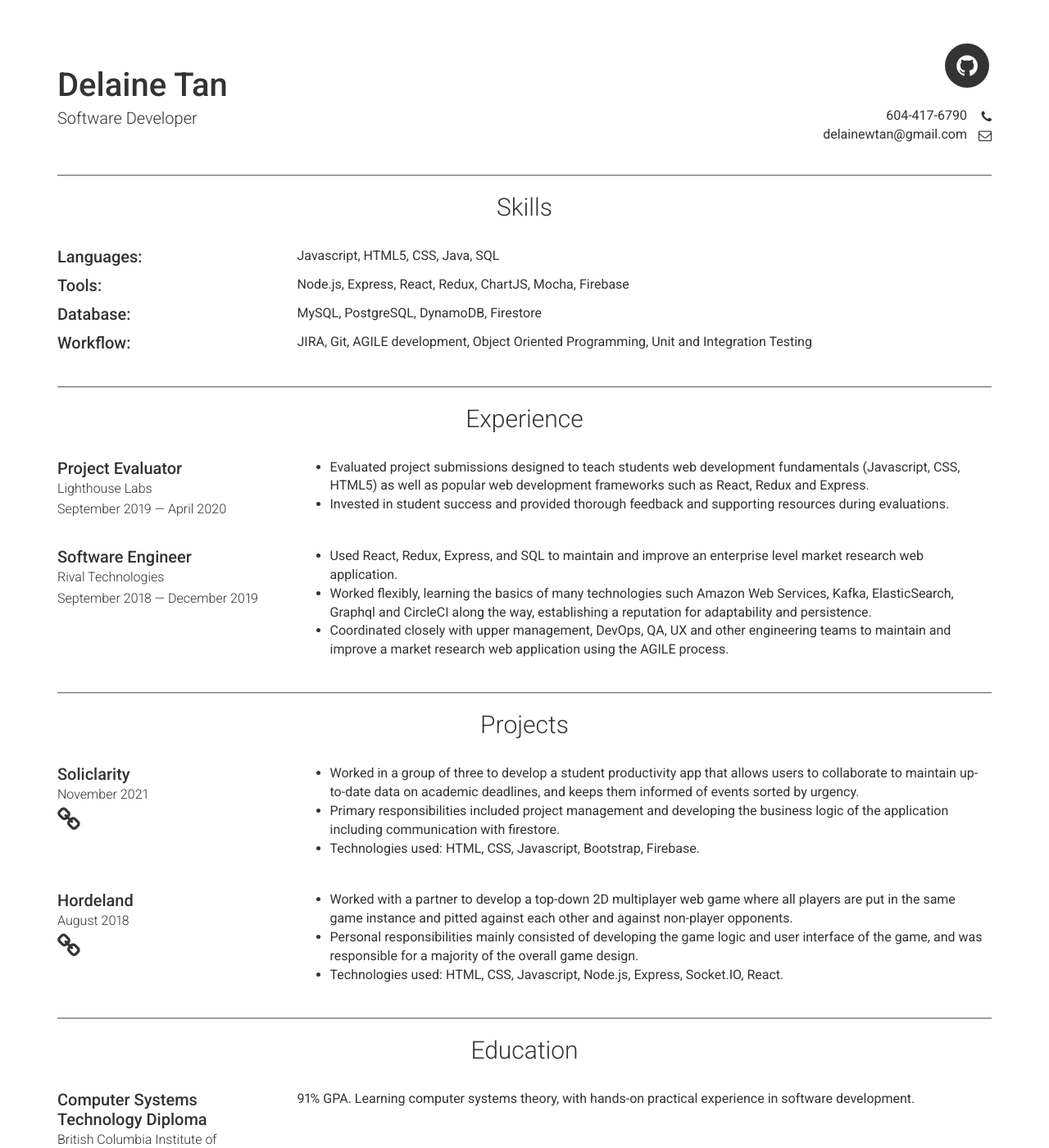
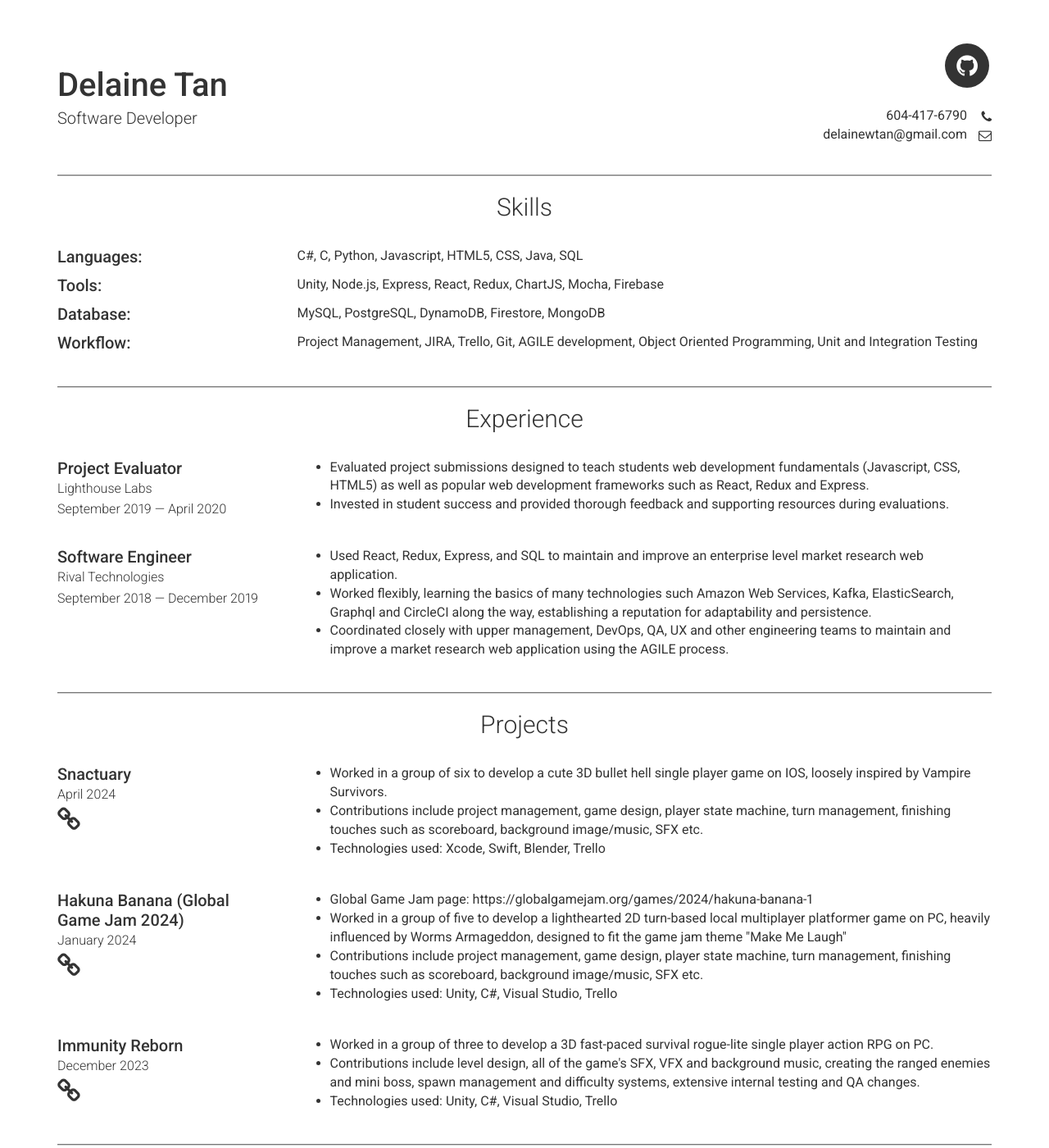
Before and after one commit to DelaineWTan/delainewtan.github.io, a Jekyll site: the page built from index.md, in a window 1280 px wide and 1400 px high. Shown: the whole window at 82% size. Built offline with Jekyll 4.4.1, drawn with Linux system fonts in a browser that asks for light colours; some of the changed text lies outside the part shown.

Commit message:
2024 March resume update.

```diff
--- a/_data/education.yml
+++ b/_data/education.yml
@@ -1,24 +1,18 @@
 - layout: left
   company: British Columbia Institute of Technology
-  dates: Graduating January 2024
+  dates: Sep 2023 - April 2026
+  qualification: Bachelor's of Applied Science - Game Development Option
+  description: |
+    95% GPA. Learning game design, game development, higher-level mathematics, physics, advanced computing skills and theoretical knowledge.
+- layout: left
+  company: British Columbia Institute of Technology
+  dates: Sep 2022 - April 2023
   qualification: Computer Systems Technology Diploma
   description: |
-    91% GPA. Learning computer systems theory, with hands-on practical experience in software development.
+    91% GPA. Learned computer systems theory, with hands-on practical experience in software development.
 - layout: left
   company: Lighthouse Labs
   dates: June — September 2018
   qualification: Manifesto of Software Craftsmanship
   description: |
     Learned web development fundamentals over 10 weeks. Became proficient with HTML, CSS and Javascript.
-# - layout: left
-#   name: University of British Columbia
-#   dates: September 2011 - April 2018
-#   qualification: Bachelor of Science
-#   description: |
-#     Biology major. Discovered my passion for programming through taking 6 computer science courses and 5 math courses. Developed a general understanding of biology, chemistry and physics.
-# - layout: left
-#   name: Heritage Woods Secondary School
-#   dates: September 2008 - June 2011
-#   qualification: Dogwood Diploma
-#   description: |
-#     Graduated achieving honors with distinction (4.0GPA).
--- a/_data/projects.yml
+++ b/_data/projects.yml
@@ -1,19 +1,29 @@
 # Project template
 - layout: left
-  name: Soliclarity
-  dates: November 2021
-  link: https://soliclarity-dbb49.web.app
+  name: Snactuary
+  dates: April 2024
+  link: https://github.com/DelaineWTan/Snactuary
   # github:
   description_list:
-    - text: Worked in a group of three to develop a student productivity app that allows users to collaborate to maintain up-to-date data on academic deadlines, and keeps them informed of events sorted by urgency.
-    - text: Primary responsibilities included project management and developing the business logic of the application including communication with firestore.
-    - text: "Technologies used: HTML, CSS, Javascript, Bootstrap, Firebase."
+    - text: Worked in a group of six to develop a cute 3D bullet hell single player game on IOS, loosely inspired by Vampire Survivors.
+    - text: Contributions include project management, game design, player state machine, turn management, finishing touches such as scoreboard, background image/music, SFX etc.
+    - text: "Technologies used: Xcode, Swift, Blender, Trello"
 - layout: left
-  name: Hordeland
-  dates: August 2018
-  link: http://hordeland.herokuapp.com
+  name: Hakuna Banana (Global Game Jam 2024)
+  dates: January 2024
+  link: https://cheesypudding.itch.io/hakuna-banana
   # github:
   description_list:
-    - text: Worked with a partner to develop a top-down 2D multiplayer web game where all players are put in the same game instance and pitted against each other and against non-player opponents.
-    - text: Personal responsibilities mainly consisted of developing the game logic and user interface of the game, and was responsible for a majority of the overall game design.
-    - text: "Technologies used: HTML, CSS, Javascript, Node.js, Express, Socket.IO, React."
+    - text: "Global Game Jam page: https://globalgamejam.org/games/2024/hakuna-banana-1"
+    - text: Worked in a group of five to develop a lighthearted 2D turn-based local multiplayer platformer game on PC, heavily influenced by Worms Armageddon, designed to fit the game jam theme "Make Me Laugh"
+    - text: Contributions include project management, game design, player state machine, turn management, finishing touches such as scoreboard, background image/music, SFX etc.
+    - text: "Technologies used: Unity, C#, Visual Studio, Trello"
+- layout: left
+  name: Immunity Reborn
+  dates: December 2023
+  link: https://delainetan.itch.io/immunity-reborn
+  # github:
+  description_list:
+    - text: Worked in a group of three to develop a 3D fast-paced survival rogue-lite single player action RPG on PC.
+    - text: Contributions include level design, all of the game's SFX, VFX and background music, creating the ranged enemies and mini boss, spawn management and difficulty systems, extensive internal testing and QA changes.
+    - text: "Technologies used: Unity, C#, Visual Studio, Trello"
--- a/_data/skills.yml
+++ b/_data/skills.yml
@@ -1,12 +1,12 @@
 - layout: left
   name: "Languages:"
-  description: Javascript, HTML5, CSS, Java, SQL
+  description: C#, C, Python, Javascript, HTML5, CSS, Java, SQL
 - layout: left
   name: "Tools:"
-  description: Node.js, Express, React, Redux, ChartJS, Mocha, Firebase
+  description: Unity, Node.js, Express, React, Redux, ChartJS, Mocha, Firebase
 - layout: left
   name: "Database:"
-  description: MySQL, PostgreSQL, DynamoDB, Firestore
+  description: MySQL, PostgreSQL, DynamoDB, Firestore, MongoDB
 - layout: left
   name: "Workflow:"
-  description: JIRA, Git, AGILE development, Object Oriented Programming, Unit and Integration Testing
+  description: Project Management, JIRA, Trello, Git, AGILE development, Object Oriented Programming, Unit and Integration Testing
```
Also changed, not shown: _data/experience.yml (+0 -14 lines).
